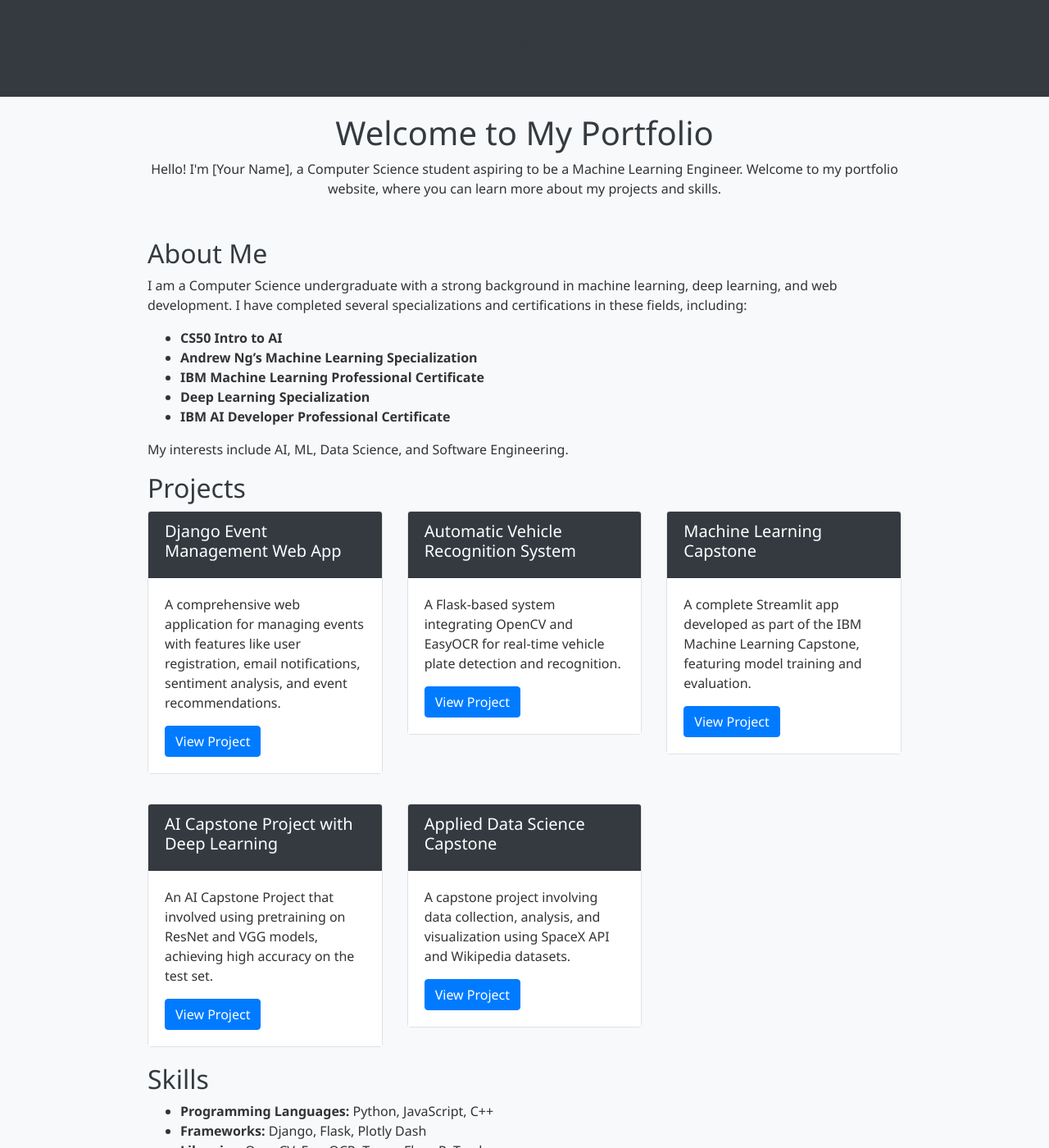
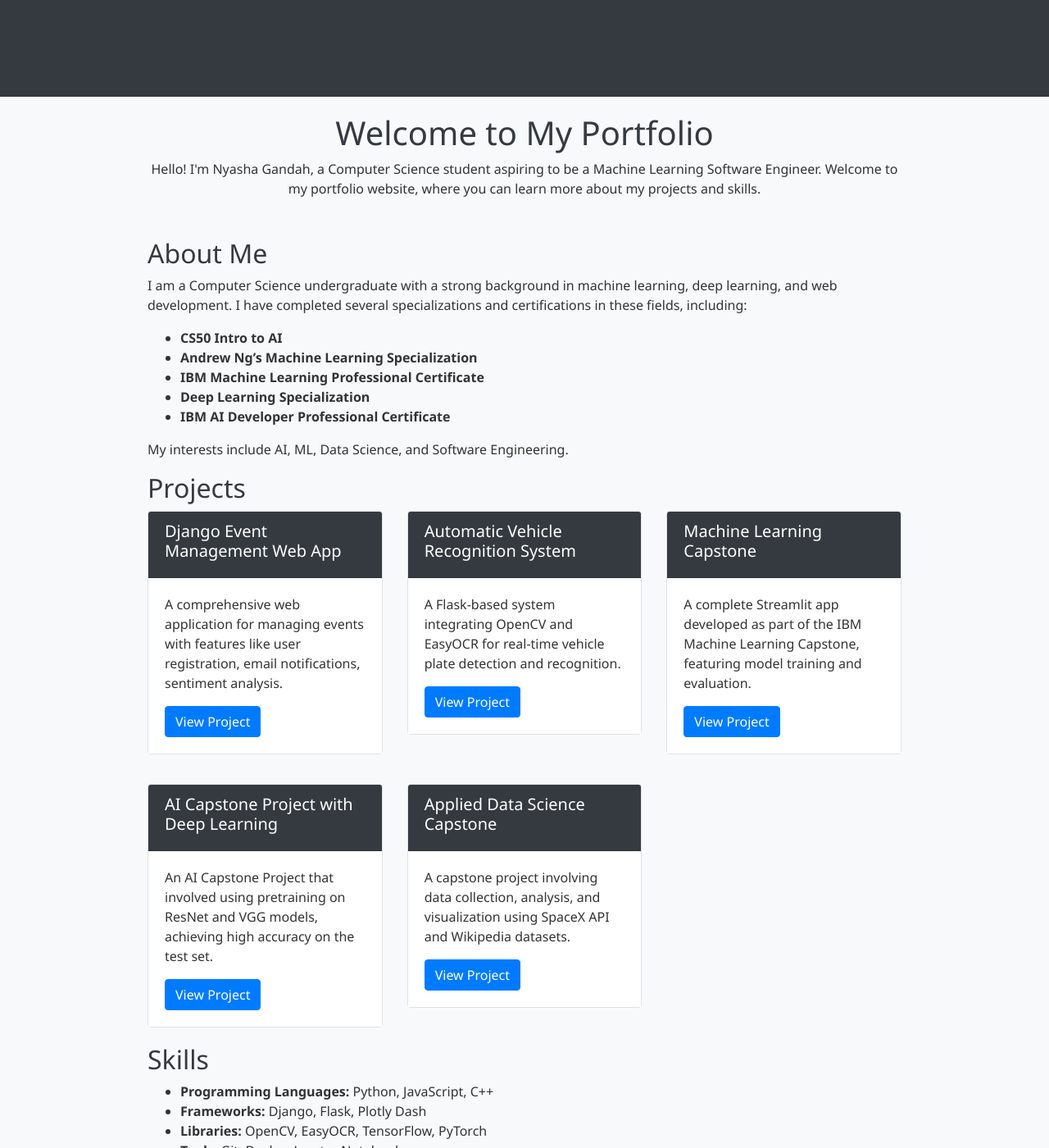
Before and after one commit to NyashaEysenck/NyashaEysenck.github.io, a Jekyll site: the page built from index.md, in a window 1280 px wide and 1400 px high. Shown: the whole window at 82% size. Built offline with Jekyll 4.4.1, drawn with Linux system fonts in a browser that asks for light colours; nearby versions of some CDN libraries.

Commit message:
Update index.md

```diff
--- a/index.md
+++ b/index.md
@@ -1,11 +1,11 @@
 ---
-title: "Your Name"
+title: "Nyasha Eysenck Gandah"
 layout: default
 ---
 
 <header class="text-center mb-5">
     <h1>Welcome to My Portfolio</h1>
-    <p>Hello! I'm [Your Name], a Computer Science student aspiring to be a Machine Learning Engineer. Welcome to my portfolio website, where you can learn more about my projects and skills.</p>
+    <p>Hello! I'm Nyasha Gandah, a Computer Science student aspiring to be a Machine Learning Software Engineer. Welcome to my portfolio website, where you can learn more about my projects and skills.</p>
 </header>
 
 ## About Me
@@ -29,8 +29,8 @@
                 <h5>Django Event Management Web App</h5>
             </div>
             <div class="card-body">
-                <p>A comprehensive web application for managing events with features like user registration, email notifications, sentiment analysis, and event recommendations.</p>
-                <a href="https://github.com/yourusername/django-event-management" class="btn btn-primary">View Project</a>
+                <p>A comprehensive web application for managing events with features like user registration, email notifications, sentiment analysis.</p>
+                <a href="https://github.com/NyashaEysenck/Event-Hub" class="btn btn-primary">View Project</a>
             </div>
         </div>
     </div>
@@ -41,7 +41,7 @@
             </div>
             <div class="card-body">
                 <p>A Flask-based system integrating OpenCV and EasyOCR for real-time vehicle plate detection and recognition.</p>
-                <a href="https://github.com/yourusername/vehicle-recognition" class="btn btn-primary">View Project</a>
+                <a href="https://github.com/NyashaEysenck/Automatic-Vehicle-Recognition" class="btn btn-primary">View Project</a>
             </div>
         </div>
     </div>
@@ -52,7 +52,7 @@
             </div>
             <div class="card-body">
                 <p>A complete Streamlit app developed as part of the IBM Machine Learning Capstone, featuring model training and evaluation.</p>
-                <a href="https://github.com/yourusername/machine-learning-capstone" class="btn btn-primary">View Project</a>
+                <a href="https://github.com/NyashaEysenck/Machine-Learning-Capstone" class="btn btn-primary">View Project</a>
             </div>
         </div>
     </div>
@@ -63,7 +63,7 @@
             </div>
             <div class="card-body">
                 <p>An AI Capstone Project that involved using pretraining on ResNet and VGG models, achieving high accuracy on the test set.</p>
-                <a href="https://github.com/yourusername/ai-capstone-deep-learning" class="btn btn-primary">View Project</a>
+                <a href="https://github.com/NyashaEysenck/AI-Capstone-Project-with-Deep-Learning" class="btn btn-primary">View Project</a>
             </div>
         </div>
     </div>
@@ -74,7 +74,7 @@
             </div>
             <div class="card-body">
                 <p>A capstone project involving data collection, analysis, and visualization using SpaceX API and Wikipedia datasets.</p>
-                <a href="https://github.com/yourusername/applied-data-science-capstone" class="btn btn-primary">View Project</a>
+                <a href="https://github.com/NyashaEysenck/Applied-Data-Science-Capstone" class="btn btn-primary">View Project</a>
             </div>
         </div>
     </div>
```
